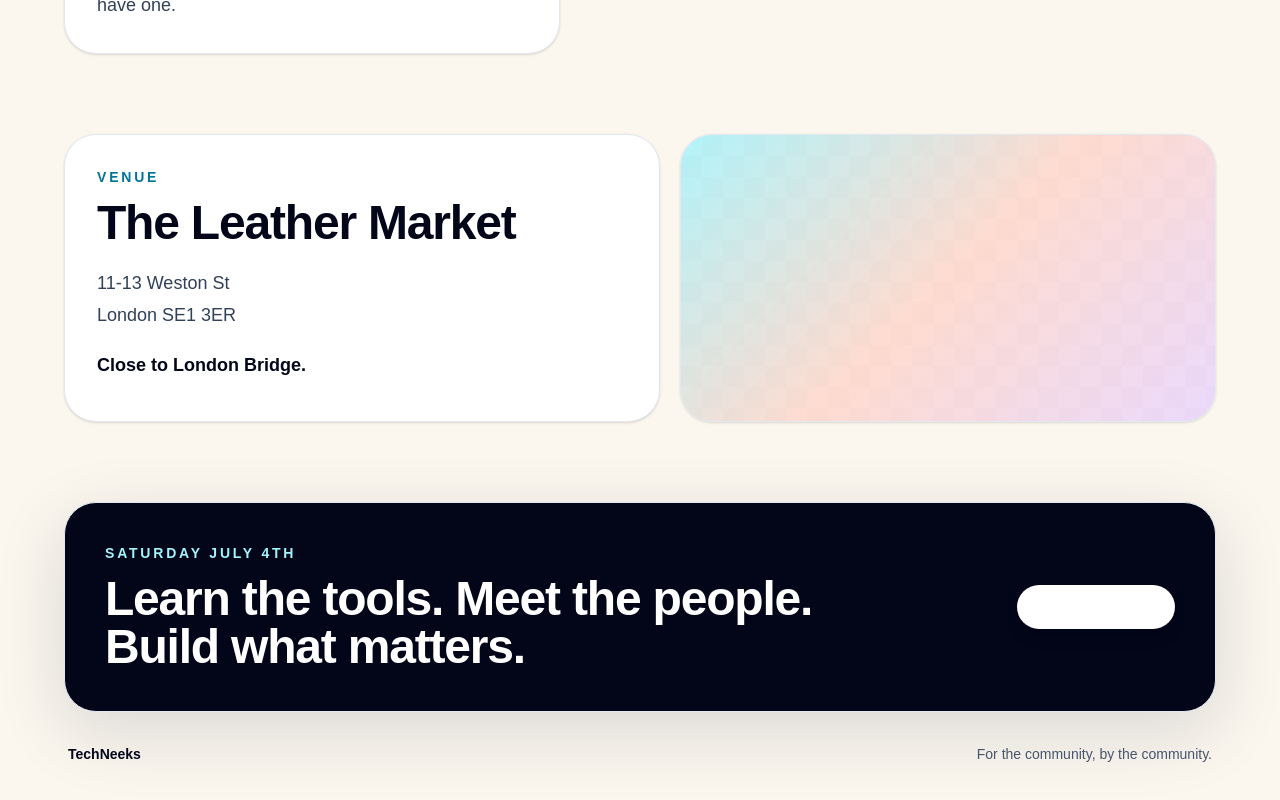
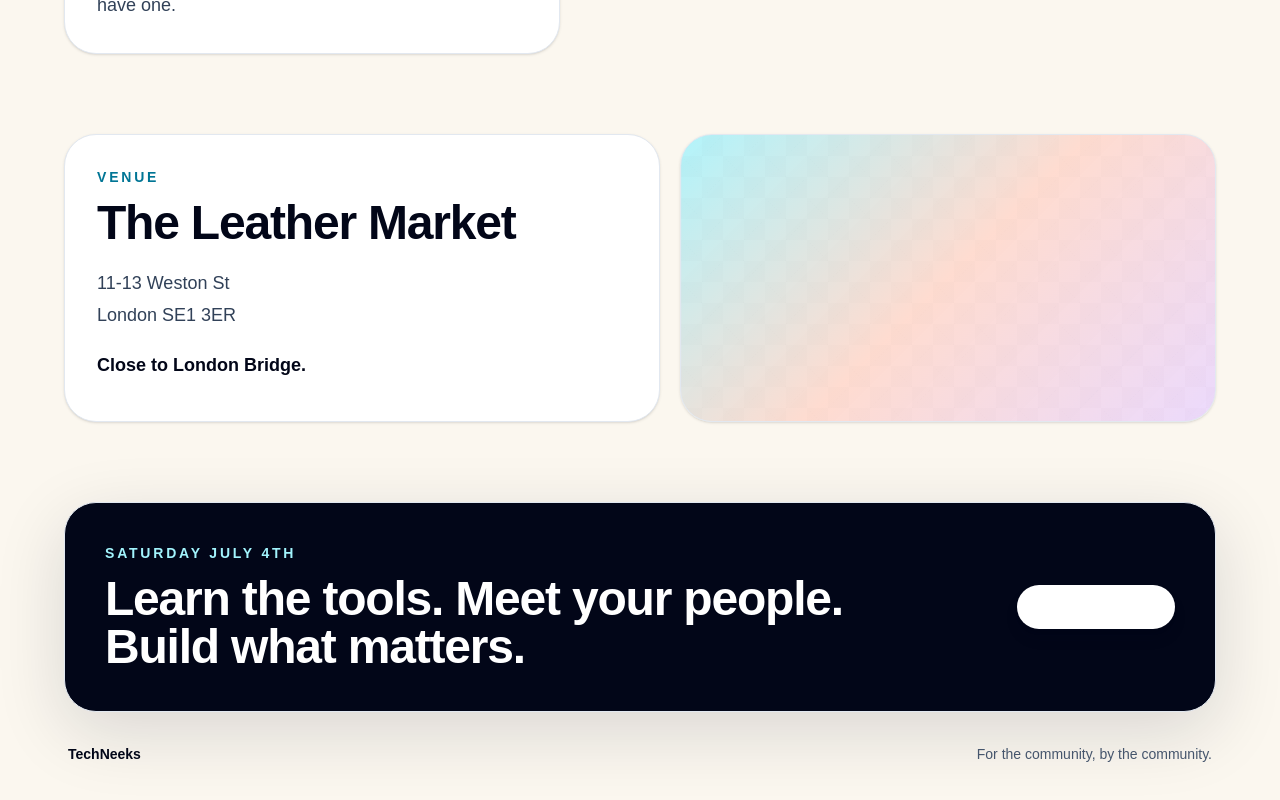
Before and after one commit to adonberh/techneeks-landing, a Next.js app: page / in a window 1280 px wide. Shown: the part 3001-3801 px from the top of the page. Built offline with nearby package versions, Linux system fonts and the light colour scheme.

Commit message:
Update final CTA copy

```diff
--- a/app/page.tsx
+++ b/app/page.tsx
@@ -332,7 +332,7 @@ export default function Home() {
                 Saturday July 4th
               </p>
               <h2 className="mt-3 max-w-3xl text-3xl font-black tracking-tight sm:text-5xl">
-                Learn the tools. Meet the people. Build what matters.
+                Learn the tools. Meet your people. Build what matters.
               </h2>
             </div>
             <RegisterButton className="bg-white text-slate-950 hover:bg-cyan-100" />
```
